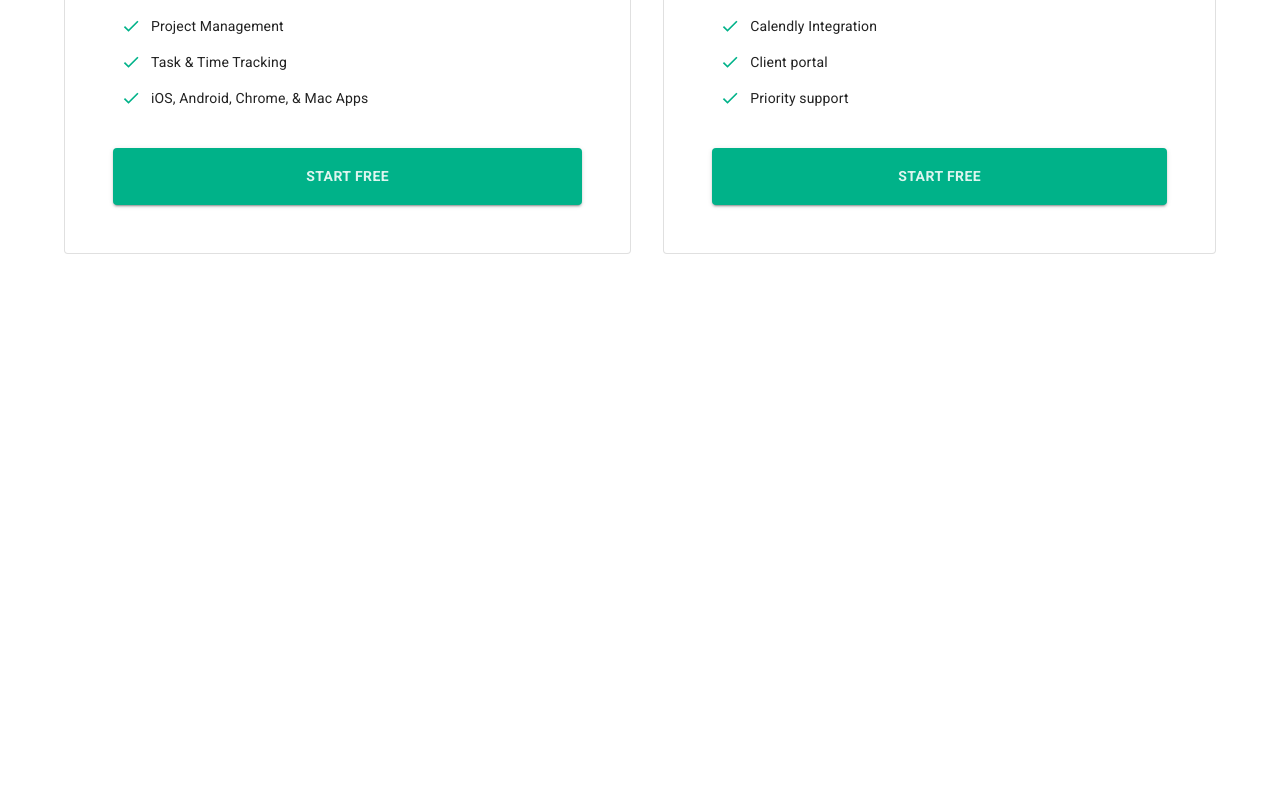
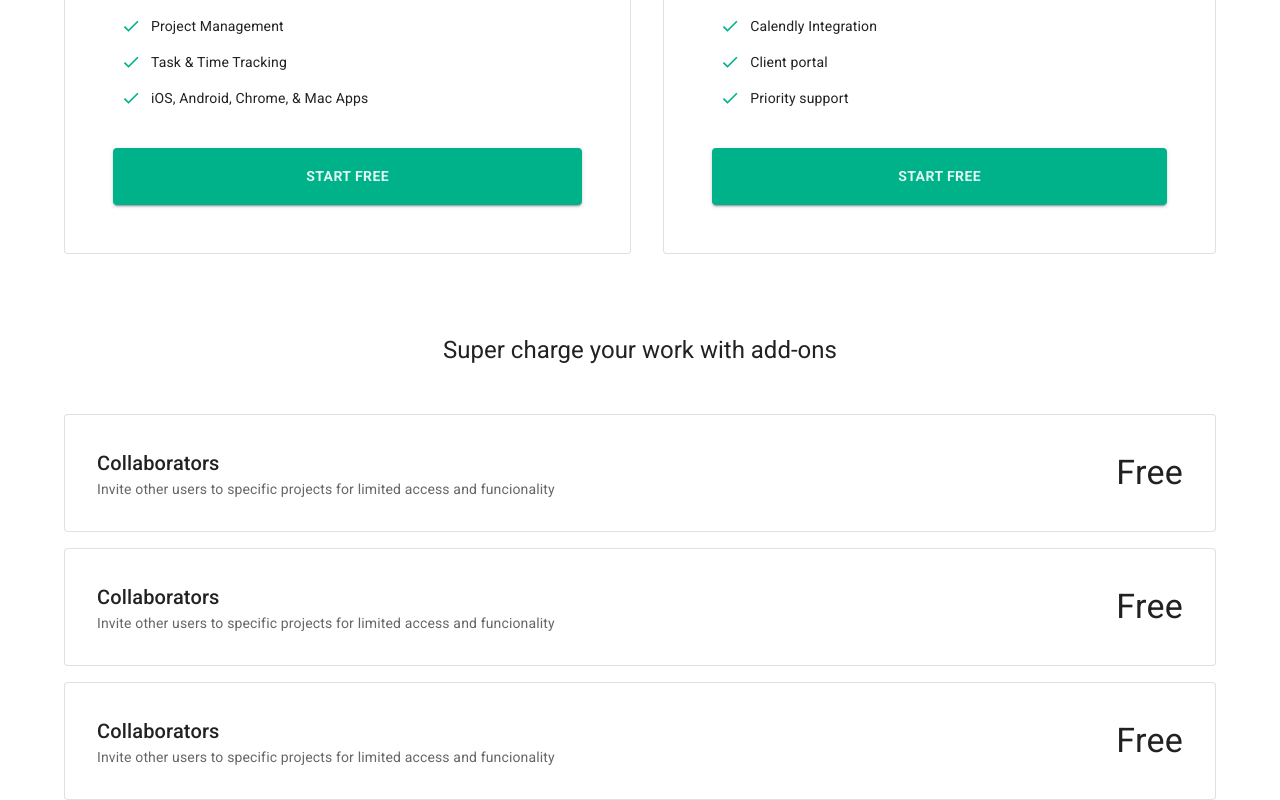
Before and after one commit to fof3096/MUI-practice, a React (Vite) app: page /Pricing in a window 1280 px wide. Shown: the part 623-1423 px from the top of the page. Before the commit the page ends 877 px from the top, so only its background shows below. Built offline with nearby package versions, Linux system fonts and the light colour scheme.

Commit message:
"add-ons" block

```diff
--- a/src/pages/Bonsai.jsx
+++ b/src/pages/Bonsai.jsx
@@ -1,4 +1,4 @@
-import { AppBar, Box, Button, Container, IconButton, Menu, MenuItem, Stack, styled, Switch, Toolbar, Typography } from "@mui/material";
+import { AppBar, Box, Button, Container, IconButton, Menu, MenuItem, Paper, Stack, styled, Switch, Toolbar, Typography } from "@mui/material";
 import LocalFloristIcon from '@mui/icons-material/LocalFlorist';
 import MenuIcon from '@mui/icons-material/Menu';
 import ExpandLess from '@mui/icons-material/ExpandLess';
@@ -61,6 +61,11 @@ export default function Bonsai() {
 
   // TODO: https://www.frontendpractice.com/projects/bonsai
 
+
+  /*
+    *Remember
+      Stack is ideal for one-dimensional layouts, while Grid is preferable when you need both vertical and horizontal arrangement.
+  */
 
   const handleClick = (event) => {
     setAnchorEl(event.currentTarget)
@@ -185,6 +190,35 @@ export default function Bonsai() {
           <BonsaiCard title={"Workflow Plus"} price={29} characteristics={["Everything in Workflow, plus...", "White-labelled client experience", "Client forms and questionnaires", "Workflow automations", "Subcontracting (client-mode)", "Calendly Integration", "Client portal", "Priority support"]}/>
         </Box>
       </Container>
+
+      <Container sx={{ mt:10, display: "flex", flexDirection: "column" }}>
+        <Typography alignSelf={"center"} variant="h5">Super charge your work with add-ons</Typography>
+        <Stack mt={6} spacing={2}>
+          <Paper variant="outlined" sx={{ display: "flex", alignItems: "center", p: 4 }}>
+            <Box flexGrow={1}>
+              <Typography variant="h6">Collaborators</Typography>
+              <Typography color="textSecondary" variant="body2">Invite other users to specific projects for limited access and funcionality</Typography>
+            </Box>
+            <Typography variant="h4">Free</Typography>
+          </Paper>
+
+          <Paper variant="outlined" sx={{ display: "flex", alignItems: "center", p: 4 }}>
+            <Box flexGrow={1}>
+              <Typography variant="h6">Collaborators</Typography>
+              <Typography color="textSecondary" variant="body2">Invite other users to specific projects for limited access and funcionality</Typography>
+            </Box>
+            <Typography variant="h4">Free</Typography>
+          </Paper>
+
+          <Paper variant="outlined" sx={{ display: "flex", alignItems: "center", p: 4 }}>
+            <Box flexGrow={1}>
+              <Typography variant="h6">Collaborators</Typography>
+              <Typography color="textSecondary" variant="body2">Invite other users to specific projects for limited access and funcionality</Typography>
+            </Box>
+            <Typography variant="h4">Free</Typography>
+          </Paper>
+        </Stack>
+      </Container>
     </div>
   )
 }
```
